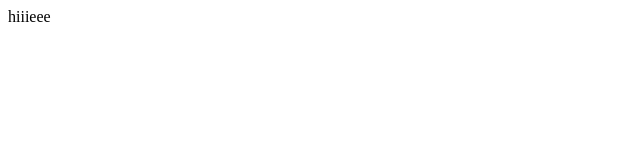
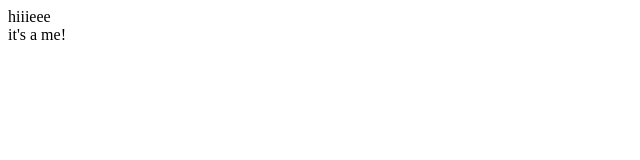
Before and after one commit to usernamemills/millssandbox, a plain HTML site: page index.html in a window 1280 px wide. Shown: the full height of the page, 0-640 px from the left. Drawn offline with Linux system fonts and the light colour scheme.

Commit message:
just teaching you to pull

```diff
--- a/index.html
+++ b/index.html
@@ -1 +1,2 @@
 <div>hiiieee</div>
+<div>it's a me!</div>
```
